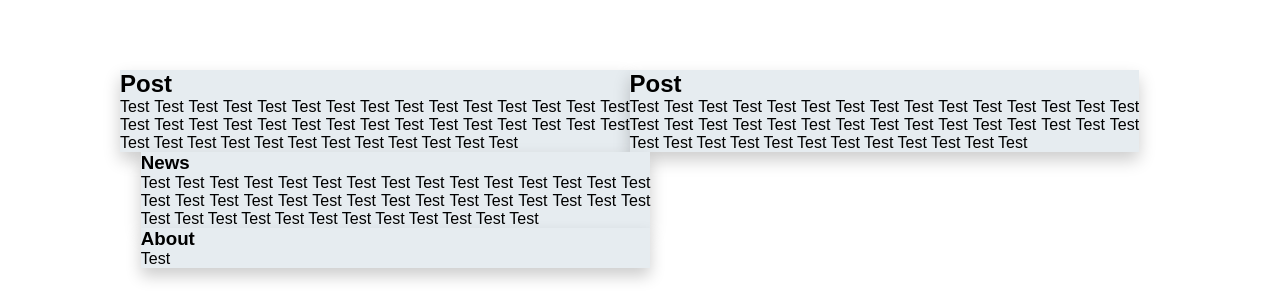
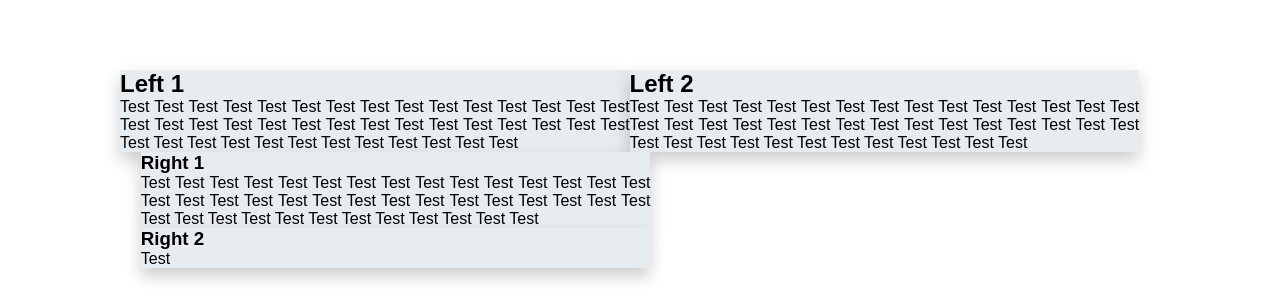
Before and after one commit to europeansettheory/europeansettheory.github.io, a plain HTML site: page index.html in a window 1280 px wide. Shown: the part 287-587 px from the top of the page. Drawn offline with Linux system fonts and the light colour scheme.

Commit message:
Update index.html

```diff
--- a/index.html
+++ b/index.html
@@ -130,25 +130,25 @@
         <main>
             <div class="main_container">
                 <div class="left_container">
-                    <h2>Post</h2>
+                    <h2>Left 1</h2>
                     <p> Test Test Test Test Test Test Test Test Test Test Test Test Test Test Test Test Test Test Test Test Test Test Test Test Test Test Test Test Test Test Test Test Test Test Test Test Test Test Test Test Test Test
                     </p>
                 </div>
 
                 <div class="left_container">
-                    <h2>Post</h2>
+                    <h2>Left 2</h2>
                     <p> Test Test Test Test Test Test Test Test Test Test Test Test Test Test Test Test Test Test Test Test Test Test Test Test Test Test Test Test Test Test Test Test Test Test Test Test Test Test Test Test Test Test
                     </p>
                 </div>
 
                 <div class="right_container">
-                    <h3>News</h3>
+                    <h3>Right 1</h3>
                     <p> Test Test Test Test Test Test Test Test Test Test Test Test Test Test Test Test Test Test Test Test Test Test Test Test Test Test Test Test Test Test Test Test Test Test Test Test Test Test Test Test Test Test
                     </p>
                 </div>
 
                 <div class="right_container">
-                    <h3>About</h3>
+                    <h3>Right 2</h3>
                     <p> Test
                     </p>
                 </div>
```
